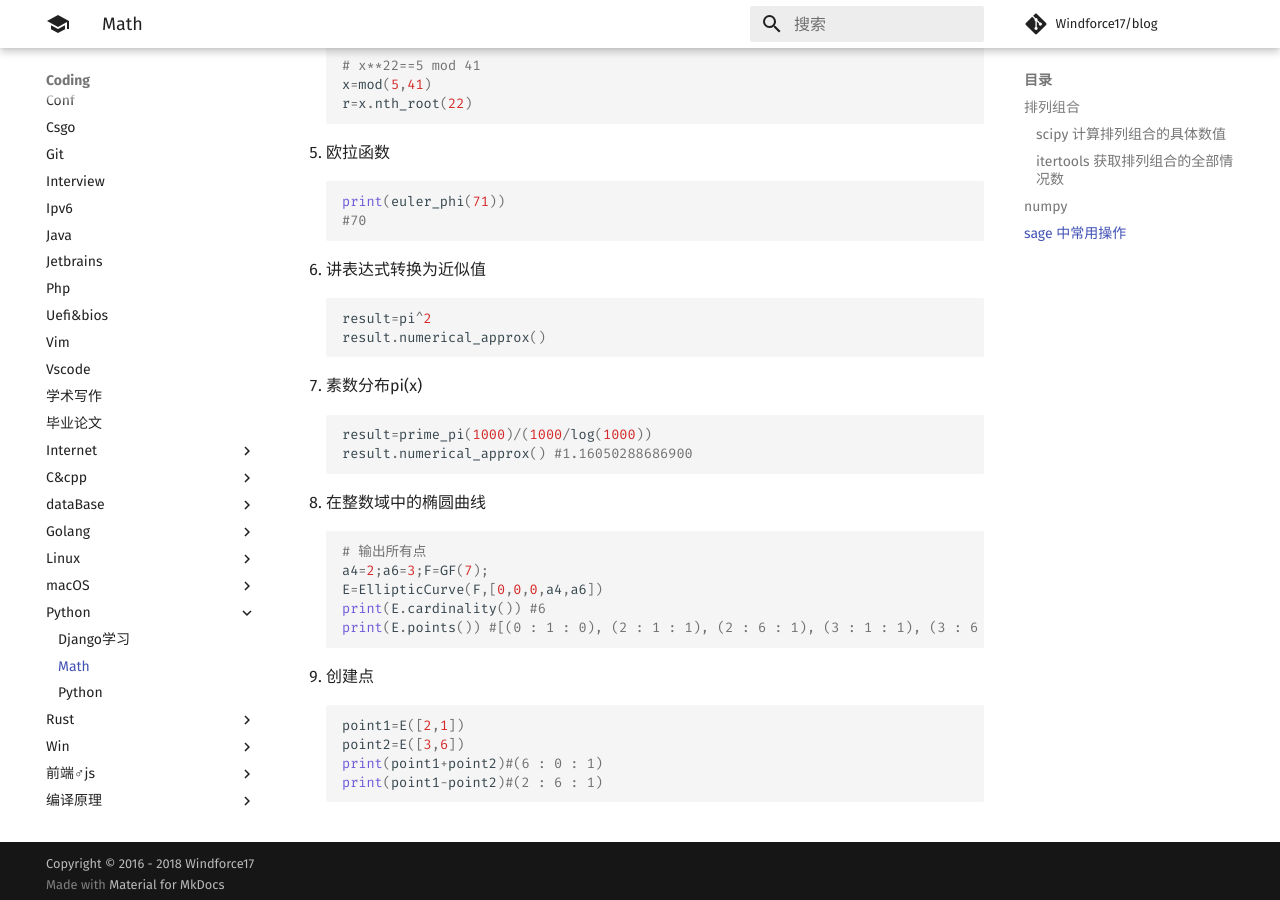
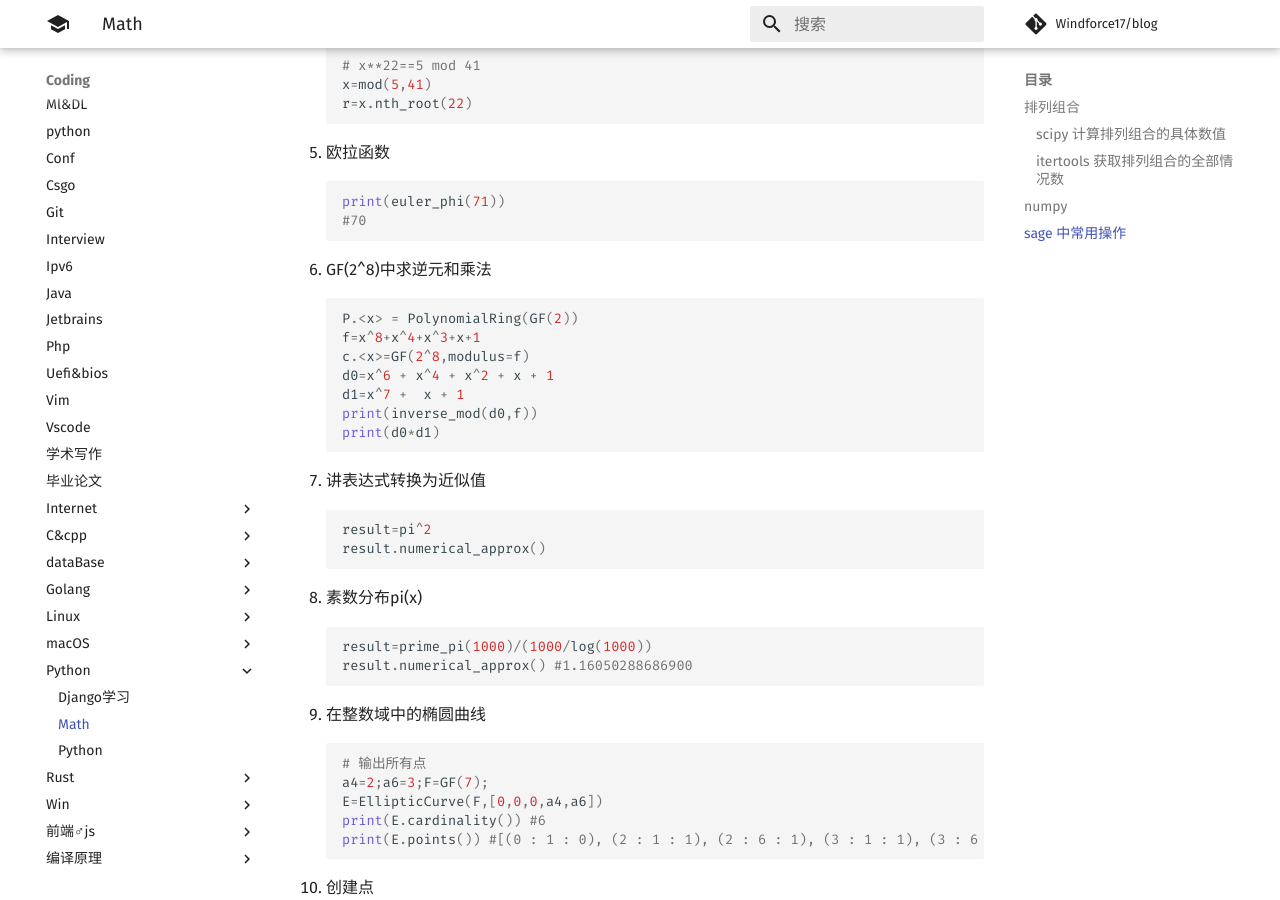
Before and after one commit to Windforce17/blog, an MkDocs documentation site: the page built from docs/coding/python/math.md, in a window 1280 px wide and 900 px high, scrolled down 2004 px. Built offline with MkDocs 1.6.1 and Material for MkDocs 9.7.7, drawn with Linux system fonts in a browser that asks for light colours; comment, search, counter and statistics services are not loaded.

Commit message:
add math

````diff
--- a/docs/coding/python/math.md
+++ b/docs/coding/python/math.md
@@ -93,8 +93,17 @@
 print(euler_phi(71))
 #70
 ```
-
-6. 讲表达式转换为近似值
+6. GF(2^8)中求逆元和乘法
+```py
+P.<x> = PolynomialRing(GF(2))
+f=x^8+x^4+x^3+x+1
+c.<x>=GF(2^8,modulus=f)
+d0=x^6 + x^4 + x^2 + x + 1
+d1=x^7 +  x + 1
+print(inverse_mod(d0,f))
+print(d0*d1)
+```
+7. 讲表达式转换为近似值
 ```py
 result=pi^2
 result.numerical_approx()
````
Also changed, not shown: docs/ustc/数论基本.md (+16 -0 lines).
